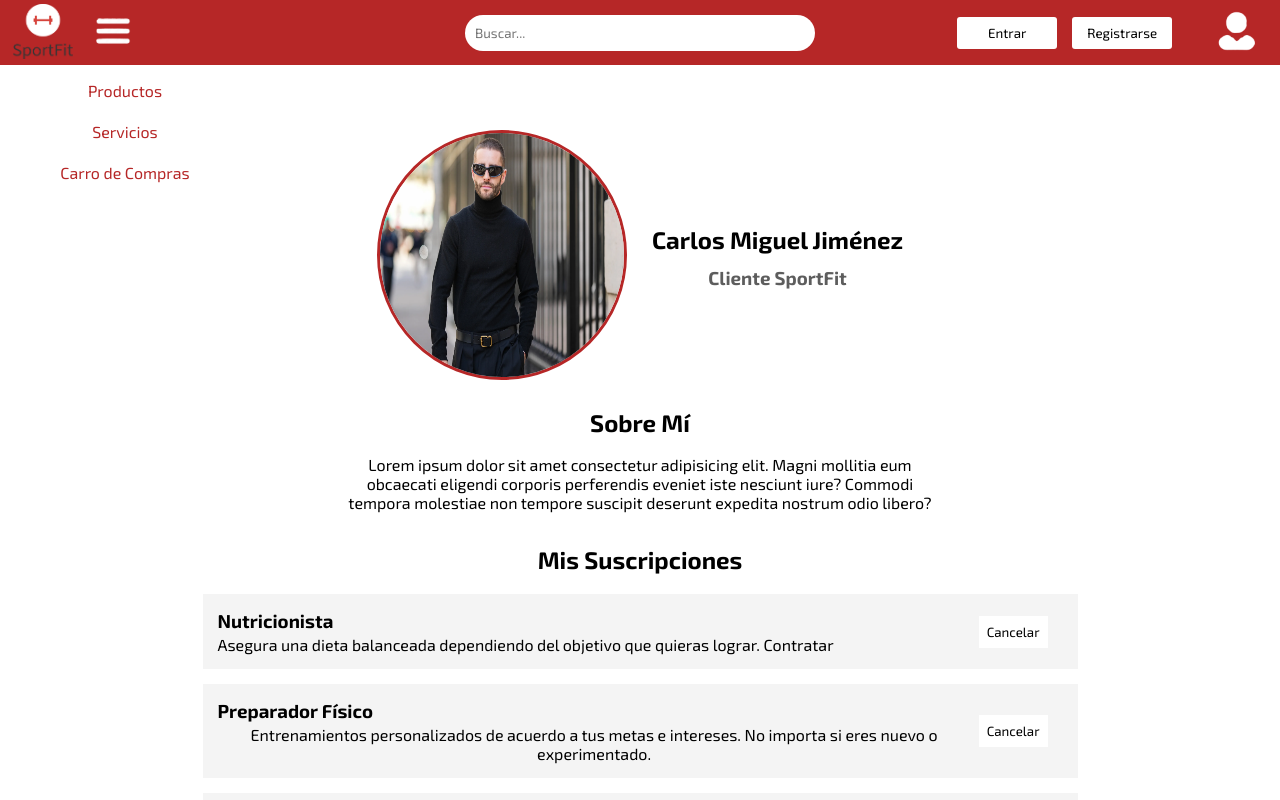
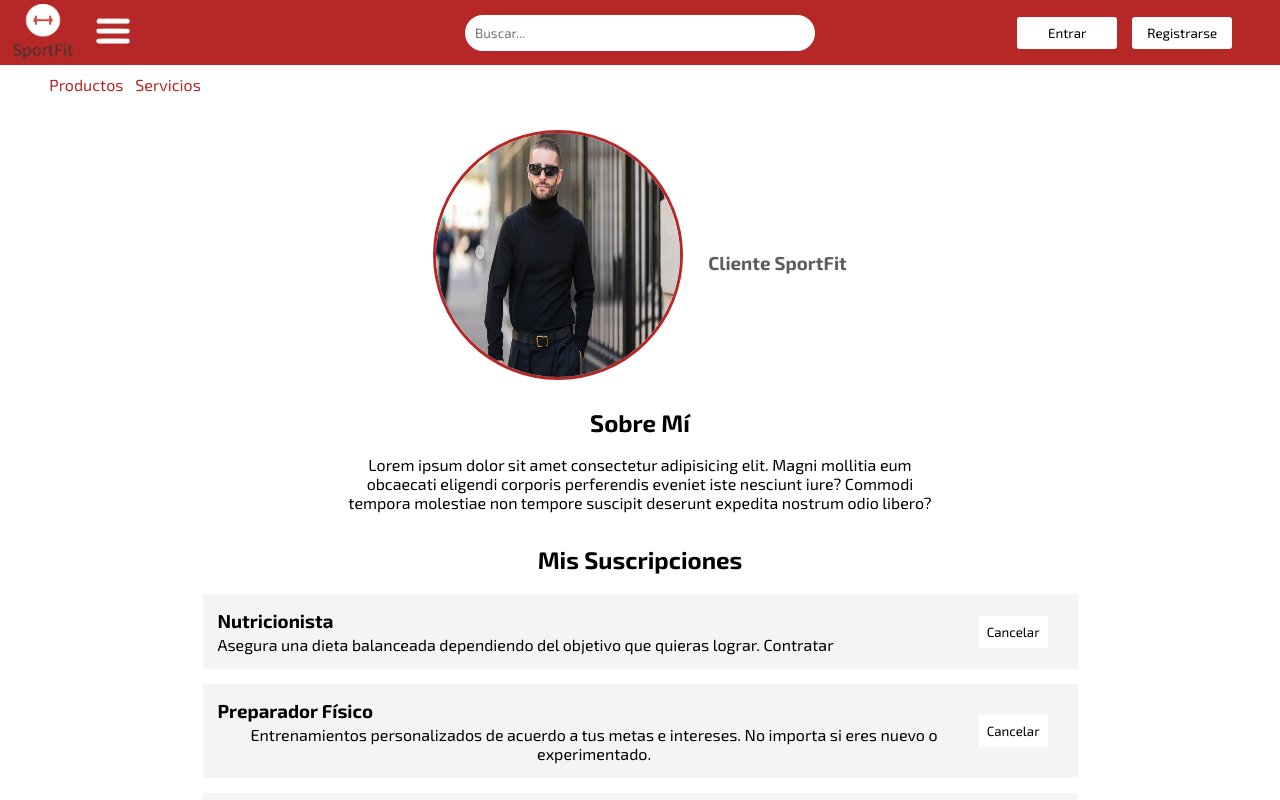
Before and after one commit to arielsitocs/SportFit, a React (Vite) app: page /perfil in a window 1280 px wide. Both pictures are taken after a click on the element 105 px from the left and 32 px from the top of the page. Shown: the top 800 px of the page. Built offline with nearby package versions, Linux system fonts and the light colour scheme.

Commit message:
App Context y varias funcionalidades

```diff
--- a/src/App.jsx
+++ b/src/App.jsx
@@ -11,28 +11,51 @@ import Footer from './components/Footer'
 import Historial from './components/historial'
 import Seguimiento from './components/seguimiento'
 import Servicios from './components/servicios/servicios'
+import { useState, createContext, useEffect } from 'react'
+
+export const AppContext = createContext();
 
 function App() {
+  const [login, setLogin] = useState(() => {
+    const storedLogin = localStorage.getItem('login');
+    return storedLogin ? JSON.parse(storedLogin) : false;
+  });
+
+  // Almacenar el estado de login en el localStorage cada vez que cambie
+  useEffect(() => {
+    localStorage.setItem('login', JSON.stringify(login));
+  }, [login]);
+
+  //Recupera el usuario del localstorage
+  const [usu, setUsu] = useState(() => {
+    const storedUsu = localStorage.getItem('usuario');
+    return storedUsu ? JSON.parse(storedUsu) : false;
+  });
+
+
+
   return (
+    <AppContext.Provider value={{ login, setLogin, usu, setUsu }}>
       <div>
         <BrowserRouter>
           <NavBar />
 
           <Routes>
-          <Route path="/" element={<Home />}/>
-          <Route path="/login" element={<Login />}/>
-          <Route path="/registro" element={<Registro />}/>
-          <Route path="/perfil" element={<Perfil />}/>
-          <Route path="/productos" element={<Productos />}/>
-          <Route path="/carro" element={<Carro />}/>
-          <Route path="/historial" element={<Historial />}/>
-          <Route path="/seguimiento" element={<Seguimiento />}/>
+            <Route path="/" element={<Home />} />
+            <Route path="/login" element={<Login />} />
+            <Route path="/registro" element={<Registro />} />
+            <Route path="/perfil" element={<Perfil />} />
+            <Route path="/productos" element={<Productos />} />
+            <Route path="/carro" element={<Carro />} />
+            <Route path="/historial" element={<Historial />} />
+            <Route path="/seguimiento" element={<Seguimiento />} />
             <Route path='/servicios' element={<Servicios />}></Route>
           </Routes>
 
           <Footer />
         </BrowserRouter>
       </div>
+    </AppContext.Provider>
   )
 }
 
--- a/src/components/login.jsx
+++ b/src/components/login.jsx
@@ -1,12 +1,25 @@
 import '../styles/login.css';
-import { useState } from 'react';
+import { useState, useContext, useEffect } from 'react';
 import { useNavigate } from 'react-router-dom';
+import { AppContext } from '../App';
 
 export default function Login() {
   const [usuario, setUsuario] = useState('');
   const [contrasena, setContrasena] = useState('');
 
   const navigate = useNavigate();
+
+  const { login, setLogin } = useContext(AppContext);
+  const { usu, setUsu } = useContext(AppContext);
+
+  //Comprobación del cambio del estado de login
+  useEffect(() => {
+    if (login) {
+      navigate('/');
+      console.log(login);
+      console.log(usu);
+    }
+  }, [login, navigate]);
 
   const manejarLogin = async (event) => {
     event.preventDefault();
@@ -21,13 +34,14 @@ export default function Login() {
       });
 
       if (response.ok) {
-            navigate('/')
+        setLogin(true);
+        setUsu(usuario);
       } else {
-          alert("Usuario no encontrado.");
+        alert('Usuario no encontrado.');
       }
     } catch (error) {
-        console.error("Error al intentar ingresar: " + error);
-        alert("Error al ingresar.");
+      console.error('Error al intentar ingresar:', error);
+      alert('Error al ingresar.');
     }
   };
 
--- a/src/components/navBar.jsx
+++ b/src/components/navBar.jsx
@@ -1,12 +1,16 @@
 import '../styles/navBar.css';
-import { useState } from 'react';
+import { useState, useContext } from 'react';
 import gymlogo from '../assets/img/logo.png';
 import menuicon from '../assets/img/menu-icon.png';
 import user from '../assets/img/user.png';
+import { AppContext } from '../App';
 
 export default function NavBar() {
     const [menuMainOpen, setMenuOpen] = useState(false);
     const [menuUserOpen, setUserOpen] = useState(false);
+
+    const { login, setLogin } = useContext(AppContext);
+    const { usu, setUsu } = useContext(AppContext);
 
     const toggleMainMenu = () => {
         setMenuOpen(!menuMainOpen);
@@ -37,30 +41,56 @@ export default function NavBar() {
 
                 <div className="right">
                     <div className="buttons">
+                        {
+                            login ?
+                                <p>¡Bienvenido {usu}!</p>
+                                :
+                                <div>
                                     <a href="/login"><button>Entrar</button></a>
                                     <a href="/registro"><button>Registrarse</button></a>
                                 </div>
+                        }
 
+                    </div>
+
+                    {
+                        login ?
                         <div className="user" onClick={toggleUserMenu}>
                             <img src={user} className='user-icon' />
                         </div>
+                        :
+                        <span></span>
+                    }
+
                 </div>
             </div>
 
             <div className={`main-menu ${menuMainOpen ? 'active' : ''}`}>
                 <ul>
+                    {
+                        login ?
+                            <ul>
                                 <a href="/productos">Productos</a>
                                 <a href="/servicios">Servicios</a>
                                 <a href="/carro">Carro de Compras</a>
                             </ul>
+                            :
+                            <div>
+                                <a href="/productos">Productos</a>
+                                <a href="/servicios">Servicios</a>
                             </div>
+                    }
+
+                </ul>
+            </div>
+
 
             <div className={`user-menu ${menuUserOpen ? 'active' : ''}`}>
                 <ul>
                     <a href="/perfil">Mi Perfil</a>
                     <a href="/historial">Historial de Compras</a>
                     <a href="/seguimiento">Seguimiento</a>
-                    <a href="">Cerrar Sesión</a>
+                    <a href="" onClick={() => setLogin(false)}>Cerrar Sesión</a>
                 </ul>
             </div>
         </main>
--- a/src/components/perfil/perfil.jsx
+++ b/src/components/perfil/perfil.jsx
@@ -1,8 +1,12 @@
 import '../../styles/perfil.css'
 import hombre from '../../assets/img/hombre.webp'
 import Suscripcion from '../perfil/suscripcion'
+import { AppContext } from '../../App'
+import { useContext } from 'react'
 
 export default function Perfil() {
+    const { usu, setUsu } = useContext(AppContext);
+
     return (
         <div className='main'>
             <div className="perfil-top">
@@ -11,7 +15,7 @@ export default function Perfil() {
                 </div>
 
                 <div className="perfil-info">
-                    <h2>Carlos Miguel Jiménez</h2>
+                    <h2>{usu}</h2>
                     <h3>Cliente SportFit</h3>
                 </div>
             </div>
--- a/src/components/registro.jsx
+++ b/src/components/registro.jsx
@@ -1,11 +1,14 @@
 import '../styles/registro.css'
 import { useState } from 'react';
+import { useNavigate } from 'react-router-dom';
 
 export default function Registro() {
   const [correo, setCorreo] = useState('');
   const [usuario, setUsuario] = useState('');
   const [contrasena, setContrasena] = useState('');
   const [confContrasena, setConfContrasena] = useState('');
+
+  const navigate = useNavigate();
 
   const manejarRegistro = async (event) => {
     event.preventDefault();
@@ -26,9 +29,7 @@ export default function Registro() {
 
       if (response.ok) {
         alert("Usuario registrado.");
-        setCorreo('');
-        setUsuario('');
-        setContrasena('');
+        navigate('/login');
       } else {
         alert("Error al registrar el usuario.");
         console.log(response);
--- a/src/database/server.js
+++ b/src/database/server.js
@@ -6,6 +6,7 @@ import { ingresarUsuario } from './loginUsu.js';
 
 const app = express();
 const port = 3000;
+
 
 // Middleware para permitir CORS
 app.use(cors());
@@ -29,7 +30,6 @@ app.post('/registro', async (req, res) => {
 // Manejar el ingreso de usuario
 app.post('/login', async (req, res) => {
     const { usuario, contrasena } = req.body;
-
     try {
         await ingresarUsuario(usuario, contrasena);
         res.status(200).send('Usuario ingresado exitosamente.');
--- a/src/styles/navBar.css
+++ b/src/styles/navBar.css
@@ -69,6 +69,10 @@
 
 .buttons {
     margin-right: 20px;
+
+    p {
+        color: white;
+    }
 }
 
 .buttons button {
--- a/src/styles/servicios.css
+++ b/src/styles/servicios.css
@@ -36,6 +36,7 @@
 .servicio {
     display: flex;
     background-color: rgb(244, 244, 244);
+    padding: 10px;
 
     .servicio-imagen {
         width: 35%;
```
Also changed, not shown: 1 other file (tests, documents, lock files or other folders). Lines whose indentation alone changed are shown as unchanged.
